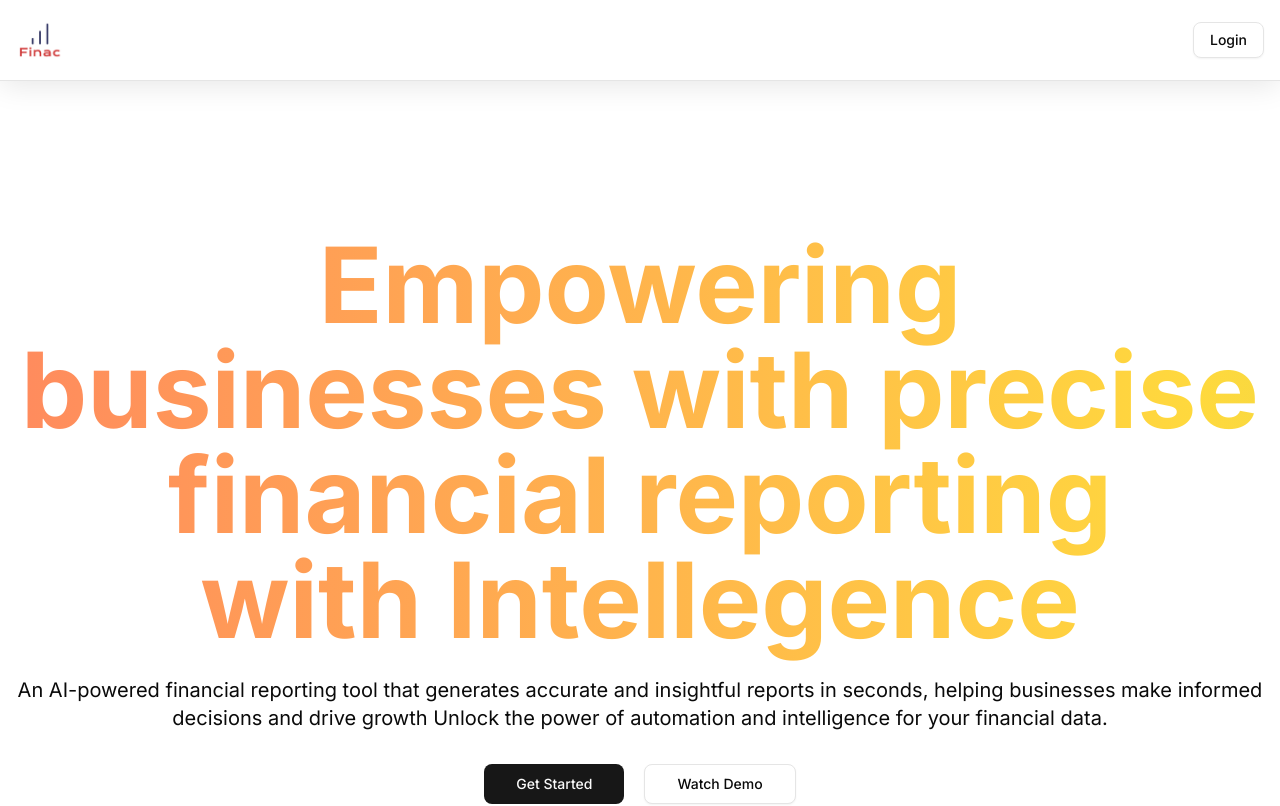
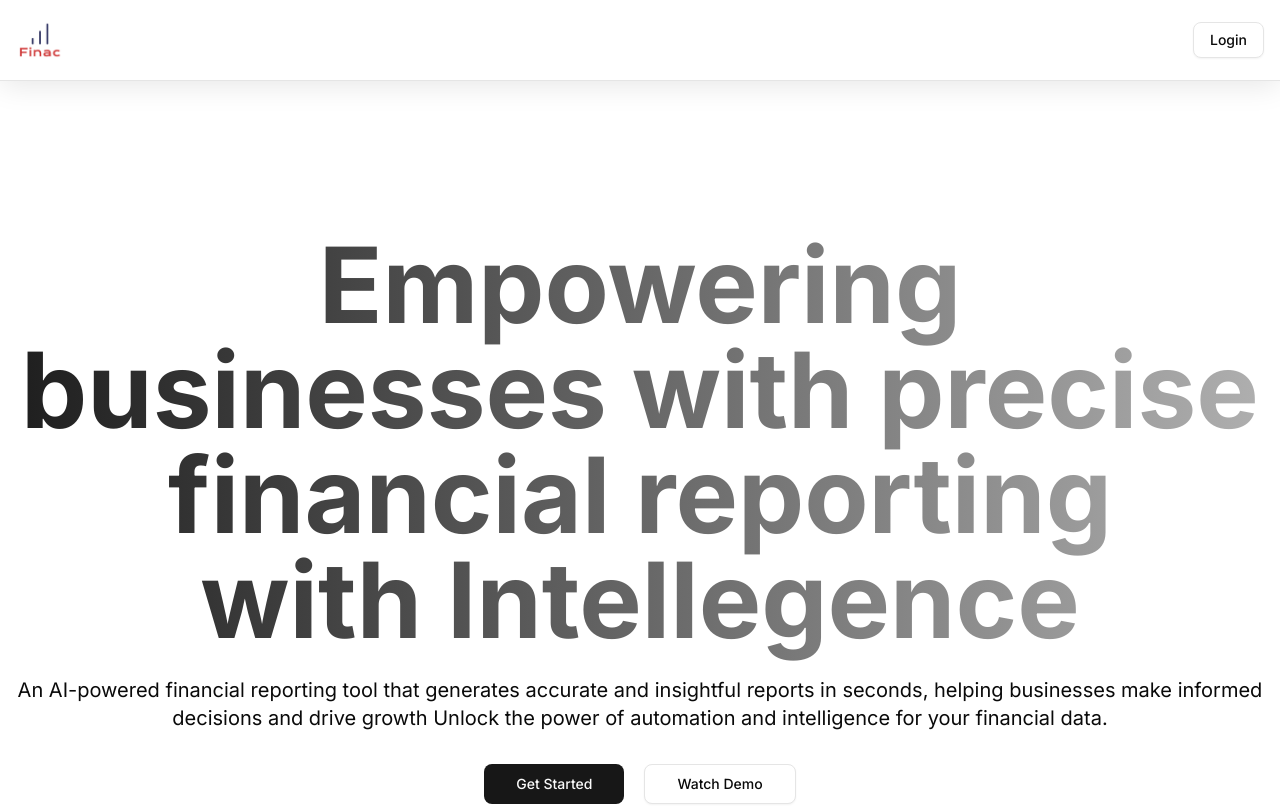
Before and after one commit to Subhash0604/finacc, a Next.js app: page / in a window 1280 px wide. Shown: the top 806 px of the page. Built offline with nearby package versions, Linux system fonts and the light colour scheme; no server answers.

Commit message:
changed custom styles

```diff
--- a/app/globals.css
+++ b/app/globals.css
@@ -122,76 +122,73 @@
 }
 
 
-@layer utilities{
-  .gradient{
-    @apply bg-gradient-to-br from-blue-600 to-purple-600
-}
+@layer utilities {
+  /* Background gradient (section backgrounds, buttons, etc.) */
+  .gradient {
+    @apply bg-gradient-to-br from-black to-white;
+  }
+
+  /* Animated gradient title text */
   .gradient-title {
-    background: linear-gradient(90deg, #FF6B6B, #FFD93D, #6BCB77, #4D96FF);
+    background: linear-gradient(90deg, #000000, #d9d9d9, #000000);
     -webkit-background-clip: text;
-    font-weight: 700;
     -webkit-text-fill-color: transparent;
     background-clip: text;
     text-fill-color: transparent;
-    animation: gradientAnimation 8s ease infinite;
-    background-size: 400% 400%;
+    font-weight: 700;
+    background-size: 300% 300%;
+    animation: gradientAnimation 6s ease infinite;
   }
 
+  /* Keyframes for animated monochrome text gradient */
   @keyframes gradientAnimation {
-    0% { background-position: 0% 50%; }
-    50% { background-position: 100% 50%; }
+    0%   { background-position: 0% 50%; }
+    50%  { background-position: 100% 50%; }
     100% { background-position: 0% 50%; }
   }
-
-
-
-
 }
 
-
+/* Perspective & hero image transitions unchanged */
 .hero-image-wrapper {
   perspective: 1000px;
-
 }
 
-.hero-image{
+.hero-image {
   transform: rotateX(15deg) scale(1);
   transition: transform 0.5s ease-out;
   will-change: transform;
 }
 
-.hero-image.scrolled{
+.hero-image.scrolled {
   transform: rotateX(0deg) scale(1) translateY(40px);
 }
 
+/* Animated gradient bar under titles */
 .gradient-bar {
-  background: linear-gradient(90deg, #FF6B6B, #FFD93D, #6BCB77, #4D96FF);
-  background-size: 400% 400%;
-  animation: gradientAnimation 8s ease infinite;
+  background: linear-gradient(90deg, #000000, #d9d9d9, #000000);
+  background-size: 300% 300%;
+  animation: gradientMove 6s ease infinite;
   height: 4px;
   border-radius: 4px;
 }
 
+/* Reused keyframes for bar animation */
 @keyframes gradientMove {
-  0%{
-    background-position: 0% 50%;
-  }
-  50% {
-     background-position: 100% 50%;
-  }
-  100% {
-    background-position: 0% 50%;
-  }
+  0%   { background-position: 0% 50%; }
+  50%  { background-position: 100% 50%; }
+  100% { background-position: 0% 50%; }
 }
+
 
 .animate-gradient {
   @apply text-white font-semibold rounded-md px-4 py-2 relative overflow-hidden transition-all duration-300 shadow-md cursor-pointer;
-  background: linear-gradient(270deg, #FF6B6B, #FFD93D, #6BCB77, #4D96FF);
-  background-size: 600% 600%;
-  animation: gradientMove 8s ease infinite;
+
+
+  background: linear-gradient(90deg, #000000 0%, #373636 40%, #323232 60%, #000000 100%);
 }
+
 
 .animate-gradient:hover {
   @apply scale-105 shadow-lg;
-  filter: brightness(1.1);
+  filter: brightness(1.12);
 }
```
